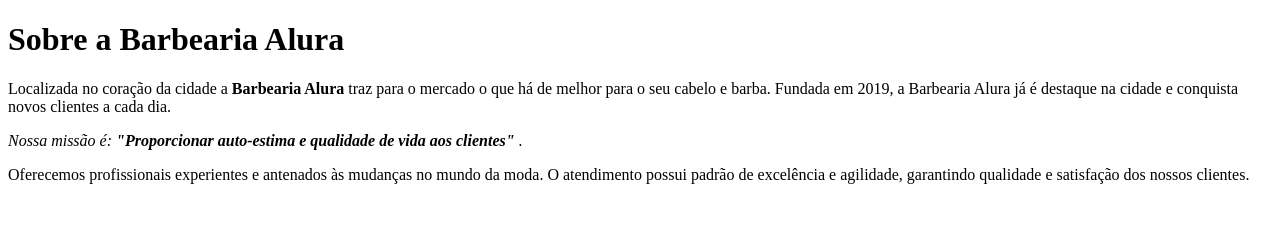
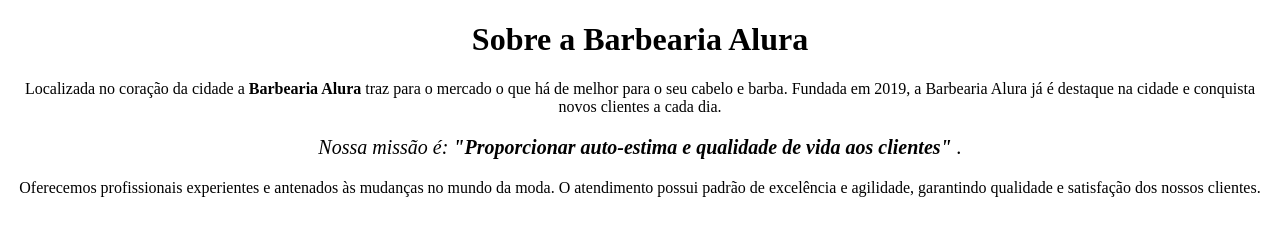
Before and after one commit to dkotsugai/Alura-Forma--o-Front-end, a plain HTML site: page index.html in a window 1280 px wide. Drawn offline with Linux system fonts and the light colour scheme.

Commit message:
Css inline

```diff
--- a/index.html
+++ b/index.html
@@ -6,14 +6,15 @@
     <title>Barbearia Alura</title>
   </head>
   <body>
-    <h1>Sobre a Barbearia Alura</h1>
-    <p>
+    <h1 style="text-align: center">Sobre a Barbearia Alura</h1>
+    <p style="text-align: center">
       Localizada no coração da cidade a <strong> Barbearia Alura </strong> traz
       para o mercado o que há de melhor para o seu cabelo e barba. Fundada em
       2019, a Barbearia Alura já é destaque na cidade e conquista novos clientes
       a cada dia.
     </p>
-    <p>
+    <!-- css no html com dois comandos de style -->
+    <p style="font-size: 20px; text-align: center">
       <em>
         Nossa missão é:
         <strong
@@ -22,7 +23,7 @@
         .
       </em>
     </p>
-    <p>
+    <p style="text-align: center">
       Oferecemos profissionais experientes e antenados às mudanças no mundo da
       moda. O atendimento possui padrão de excelência e agilidade, garantindo
       qualidade e satisfação dos nossos clientes.
```
